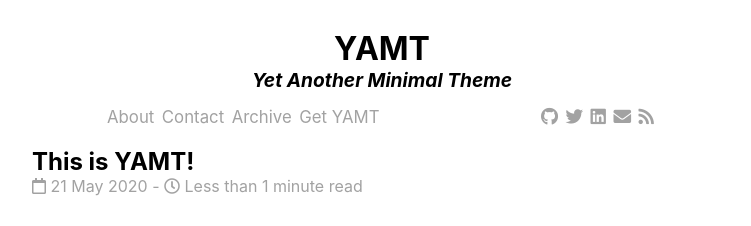
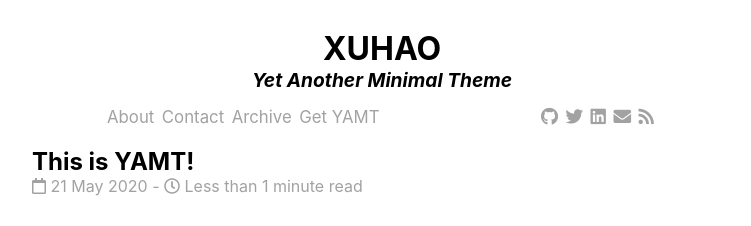
Before and after one commit to howie-xu/xucaihao.github.io, a Jekyll site: the page built from index.html, in a window 1280 px wide. Shown: the top 226 px of the page, without its empty margins (258-1009 px from the left). Built offline with Jekyll 4.4.1, drawn with Linux system fonts in a browser that asks for light colours; nearby versions of some CDN libraries; the list of posts is cut into pages by our own code.

Commit message:
Update _config.yml

```diff
--- a/_config.yml
+++ b/_config.yml
@@ -1,5 +1,5 @@
 # Site settings
-title: YAMT
+title: XUHAO
 description: "Yet Another Minimal Theme"
 url:  "https://yamt.netlify.app" # Actual base url of the website
 baseurl: "/"           # url of the jekyll blog. e.g. if you set url to "mysite.com" and baseurl to "blog", the jekyll website will work on "mysite.com/blog"
```
